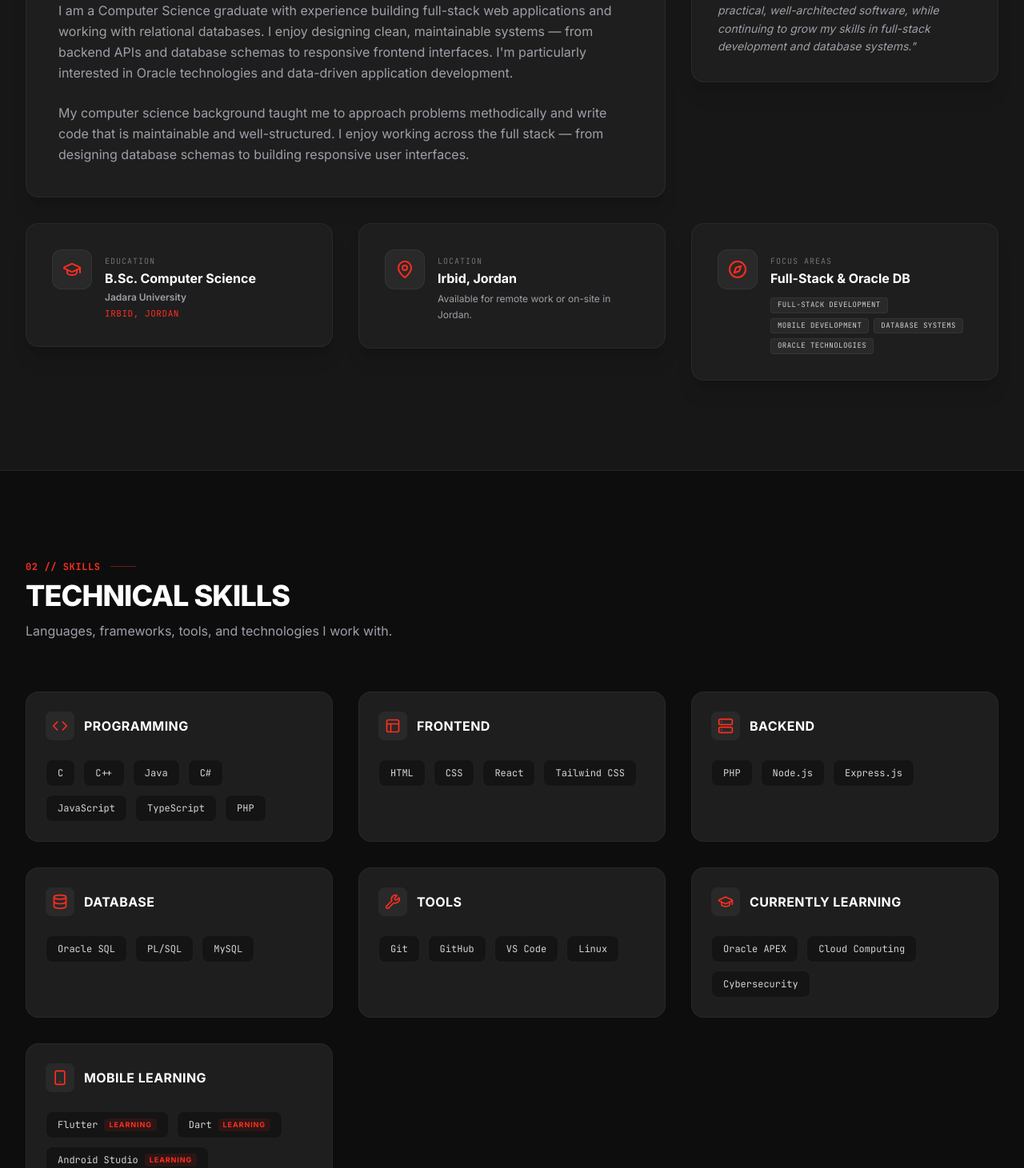
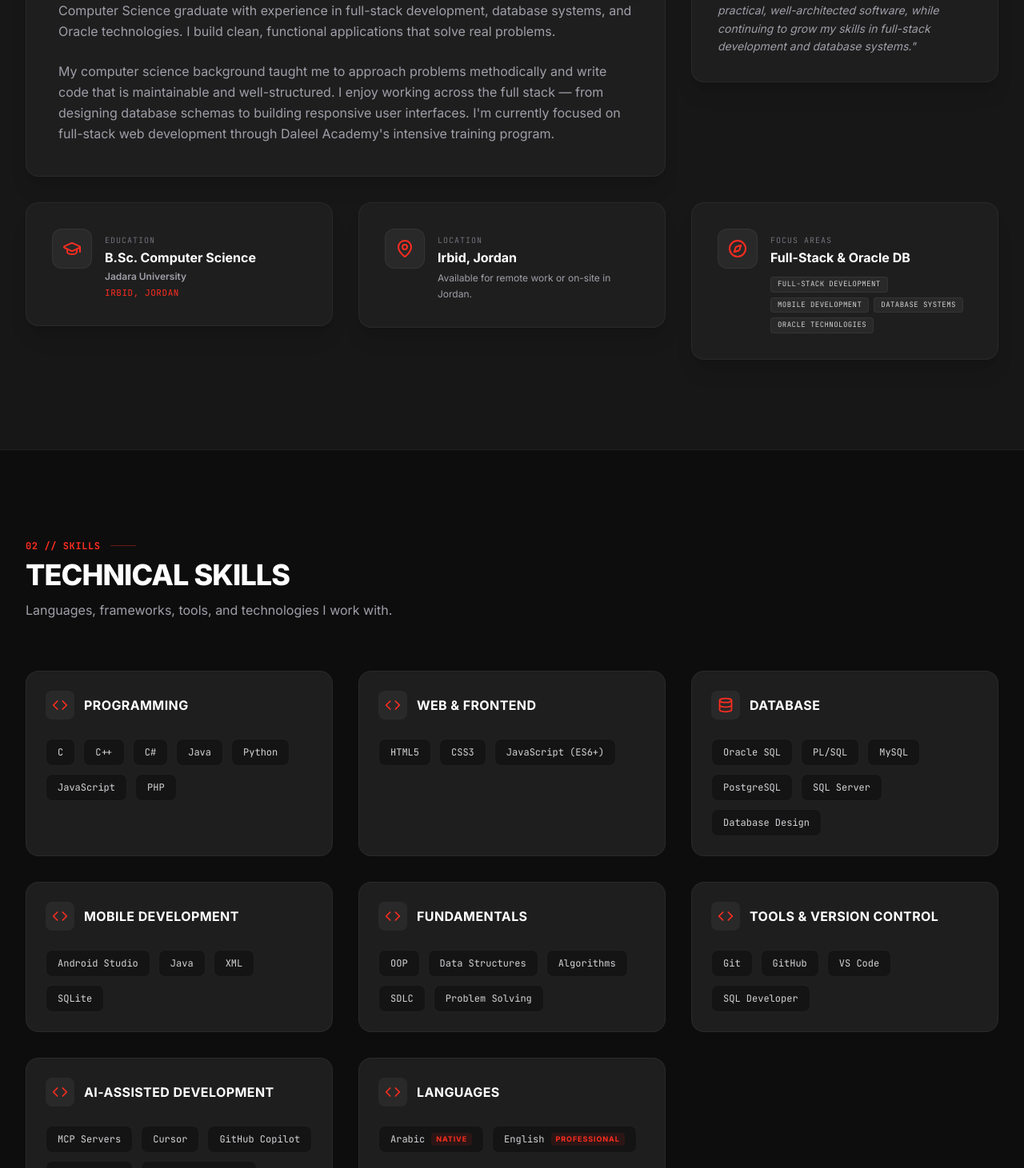
Before and after one commit to mohammadalnajjar04/portfolio, a React (Vite) app: page / in a window 1280 px wide. Shown: the part 1227-2688 px from the top of the page at 80% size. Built offline with nearby package versions, Linux system fonts and the light colour scheme.

Commit message:
Update portfolio content and resume to match 2026 CV

```diff
--- a/src/components/Footer.tsx
+++ b/src/components/Footer.tsx
@@ -20,10 +20,10 @@ export default function Footer() {
         {/* Brand Meta */}
         <div className="text-center md:text-left space-y-2">
           <div className="font-sans font-extrabold text-white text-lg tracking-tighter uppercase">
-            MOHAMMAD ALNAJJAR
+            MOHAMMAD AL-NAJJAR
           </div>
           <p className="text-xs text-zinc-500 font-mono">
-            Software Engineer &amp; Computer Science Graduate.
+            {personalInfo.role}.
           </p>
         </div>
 
@@ -58,7 +58,7 @@ export default function Footer() {
           </div>
 
           <p className="text-xs text-zinc-600 font-mono leading-relaxed">
-            © {new Date().getFullYear()} Mohammad Alnajjar. Built with React, TypeScript, and Tailwind CSS.
+            © {new Date().getFullYear()} Mohammad Al-Najjar. Built with React, TypeScript, and Tailwind CSS.
           </p>
         </div>
       </div>
--- a/src/components/ProjectCard.tsx
+++ b/src/components/ProjectCard.tsx
@@ -153,17 +153,11 @@ export default function ProjectCard({ project }: ProjectCardProps) {
                 Project Details
               </div>
               <p className="leading-relaxed">
-                {project.id === "restaurant-reservation" && (
-                  "Built with React and Node.js. Features include table reservation management, menu browsing, and an admin panel for restaurant staff."
+                {project.id === "agri-supply-chain" && (
+                  "Built with PHP, JavaScript, HTML5, CSS3, and MySQL. Features AI-assisted decision-support modules for price prediction and logistics optimization, dynamic dashboards, and secure authentication."
                 )}
-                {project.id === "agri-supply-chain" && (
-                  "Developed with PHP and MySQL. Connects farmers, transporters, and store owners with AI-assisted decision support for supply chain coordination."
-                )}
-                {project.id === "oracle-journey" && (
-                  "Practice repository covering Oracle SQL, PL/SQL packages, stored procedures, triggers, and relational database design concepts."
-                )}
-                {project.id === "mobile-learning" && (
-                  "Learning Flutter and Dart for cross-platform mobile development. Exploring state management, async programming, and responsive UI patterns."
+                {project.id === "customer-service-mobile" && (
+                  "Built with Android Studio, Java, and XML. Includes custom UI components for customer inquiry modules, SQLite offline data storage, and localized synchronization."
                 )}
               </p>
             </div>
--- a/src/components/TimelineItem.tsx
+++ b/src/components/TimelineItem.tsx
@@ -15,7 +15,8 @@ interface TimelineItemProps {
 export default function TimelineItem({ item, index }: TimelineItemProps) {
   // Determine relevant icon for timeline item
   const getTimelineIcon = (id: string) => {
-    if (id.includes("dalil")) return <Briefcase className="w-5 h-5 text-primary" />;
+    if (id.includes("daleel")) return <Briefcase className="w-5 h-5 text-primary" />;
+    if (id.includes("ideco")) return <Briefcase className="w-5 h-5 text-primary" />;
     if (id.includes("bsc") || id.includes("degree")) return <GraduationCap className="w-5 h-5 text-primary" />;
     if (id.includes("oracle")) return <Code2 className="w-5 h-5 text-primary" />;
     return <Award className="w-5 h-5 text-primary" />;
--- a/src/data/portfolioData.ts
+++ b/src/data/portfolioData.ts
@@ -40,16 +40,17 @@ export interface Certificate {
 }
 
 export const personalInfo = {
-  name: "Mohammad Alnajjar",
+  name: "Mohammad Al-Najjar",
   location: "Irbid, Jordan",
   education: "B.Sc. Computer Science – Jadara University",
-  role: "Software Engineer",
-    resumeUrl: `${import.meta.env.BASE_URL}Mohammad_Alnajjar_CV.pdf`,
+  role: "Full-Stack Developer & Software Engineer",
+  resumeUrl: `${import.meta.env.BASE_URL}Mohammad_Alnajjar_CV.pdf`,
   focus: ["Full-Stack Development", "Mobile Development", "Database Systems", "Oracle Technologies"],
   github: "https://github.com/mohammadalnajjar04",
   linkedin: "https://www.linkedin.com/in/mohammad-alnajjar04",
   email: "alnajjarmohammad00@gmail.com",
-  bio: "I am a Computer Science graduate with experience building full-stack web applications and working with relational databases. I enjoy designing clean, maintainable systems — from backend APIs and database schemas to responsive frontend interfaces. I'm particularly interested in Oracle technologies and data-driven application development.",
+  phone: "+962797169202",
+  bio: "Computer Science graduate with experience in full-stack development, database systems, and Oracle technologies. I build clean, functional applications that solve real problems.",
   objective: "To contribute to engineering teams building practical, well-architected software, while continuing to grow my skills in full-stack development and database systems."
 };
 
@@ -59,28 +60,19 @@ export const skillsData: SkillGroup[] = [
     skills: [
       { name: "C" },
       { name: "C++" },
+      { name: "C#" },
       { name: "Java" },
-      { name: "C#" },
+      { name: "Python" },
       { name: "JavaScript" },
-      { name: "TypeScript" },
       { name: "PHP" }
     ]
   },
   {
-    category: "Frontend",
+    category: "Web & Frontend",
     skills: [
-      { name: "HTML" },
-      { name: "CSS" },
-      { name: "React" },
-      { name: "Tailwind CSS" }
-    ]
-  },
-  {
-    category: "Backend",
-    skills: [
-      { name: "PHP" },
-      { name: "Node.js" },
-      { name: "Express.js" }
+      { name: "HTML5" },
+      { name: "CSS3" },
+      { name: "JavaScript (ES6+)" }
     ]
   },
   {
@@ -88,54 +80,77 @@ export const skillsData: SkillGroup[] = [
     skills: [
       { name: "Oracle SQL" },
       { name: "PL/SQL" },
-      { name: "MySQL" }
+      { name: "MySQL" },
+      { name: "PostgreSQL" },
+      { name: "SQL Server" },
+      { name: "Database Design" }
     ]
   },
   {
-    category: "Tools",
+    category: "Mobile Development",
+    skills: [
+      { name: "Android Studio" },
+      { name: "Java" },
+      { name: "XML" },
+      { name: "SQLite" }
+    ]
+  },
+  {
+    category: "Fundamentals",
+    skills: [
+      { name: "OOP" },
+      { name: "Data Structures" },
+      { name: "Algorithms" },
+      { name: "SDLC" },
+      { name: "Problem Solving" }
+    ]
+  },
+  {
+    category: "Tools & Version Control",
     skills: [
       { name: "Git" },
       { name: "GitHub" },
       { name: "VS Code" },
-      { name: "Linux" }
+      { name: "SQL Developer" }
     ]
   },
   {
-    category: "Currently Learning",
+    category: "AI-Assisted Development",
     skills: [
-      { name: "Oracle APEX" },
-      { name: "Cloud Computing" },
-      { name: "Cybersecurity" }
+      { name: "MCP Servers" },
+      { name: "Cursor" },
+      { name: "GitHub Copilot" },
+      { name: "Vibe Coding" },
+      { name: "ChatGPT / Claude" }
     ]
   },
   {
-    category: "Mobile Learning",
+    category: "Languages",
     skills: [
-      { name: "Flutter", level: "Learning" },
-      { name: "Dart", level: "Learning" },
-      { name: "Android Studio", level: "Learning" }
+      { name: "Arabic", level: "Native" },
+      { name: "English", level: "Professional" }
     ]
   }
 ];
 
 export const projectsData: Project[] = [
   {
-    id: "restaurant-reservation",
-    title: "Restaurant Reservation System",
-    type: "Personal Project",
-    status: "private",
-    description: "A restaurant reservation platform with menu browsing, online table booking, responsive UI, and an admin dashboard.",
-    technologies: ["React", "TypeScript", "Tailwind CSS", "Node.js", "Express", "Database"],
-    badge: "Private Repository"
+    id: "agri-supply-chain",
+    title: "AI-Based Agricultural Supply Chain Web Application",
+    type: "Graduation Project / Capstone",
+    status: "graduation",
+    description: "Built a centralized web application to streamline interactions between farmers, transporters, and distributors. Designed dynamic user dashboards, secure authentication workflows, and structured relational database schemas. Integrated AI-assisted decision-support modules for price prediction and logistics optimization.",
+    technologies: ["PHP", "JavaScript", "HTML5", "CSS3", "SQL", "MySQL", "AI Algorithms"],
+    badge: "Capstone Project - 2026"
   },
   {
-    id: "agri-supply-chain",
-    title: "Agricultural Supply Chain Management System",
-    type: "Graduation Project",
-    status: "graduation",
-    description: "A platform connecting farmers, transporters, and store owners with AI-assisted decision support and real-time coordination.",
-    technologies: ["PHP", "MySQL", "Web Development", "Database Design"],
-    badge: "Graduation Project"
+    id: "customer-service-mobile",
+    title: "Customer Service Mobile Application",
+    type: "Field Training Project - IDECO",
+    status: "private",
+    description: "Designed and built Android UI components (using XML & Java) and integrated SQLite for offline data storage and localized synchronization to handle customer inquiry modules.",
+    technologies: ["Android Studio", "Java", "XML", "SQLite"],
+    badge: "Field Training - 2026"
   },
   {
     id: "portfolio",
@@ -146,83 +161,92 @@ export const projectsData: Project[] = [
     technologies: ["React", "TypeScript", "Tailwind CSS", "Motion"],
     githubUrl: "https://github.com/mohammadalnajjar04/portfolio",
     badge: "Active"
-  },
-  {
-    id: "oracle-journey",
-    title: "Oracle SQL / PL-SQL Practice",
-    type: "Learning Repository",
-    status: "private",
-    description: "Personal repository documenting Oracle SQL, PL/SQL, and Oracle APEX practice with exercises and database concepts.",
-    technologies: ["Oracle SQL", "PL/SQL", "Oracle APEX"],
-    badge: "Private Repository"
-  },
-  {
-    id: "mobile-learning",
-    title: "Mobile Development Learning",
-    type: "Learning",
-    status: "learning",
-    description: "Currently learning Flutter, Dart, and Android Studio to build mobile applications.",
-    technologies: ["Flutter", "Dart", "Android Studio"],
-    badge: "In Progress"
   }
 ];
 
 export const experienceData: Experience[] = [
   {
-    id: "dalil-training",
-    title: "Full Stack Training Program",
-    organization: "Dalil Group",
-    period: "Ongoing",
-    description: "Training in end-to-end web development, API integration, and production-level application architecture.",
-    tags: ["Full-Stack", "API Development", "Web Development"]
+    id: "daleel-training",
+    title: "Full-Stack Developer Trainee",
+    organization: "Daleel Academy - Jordan",
+    period: "07/2026 - Present",
+    description: "Enrolled in an intensive hybrid training program focused on full-stack web application development and modern engineering practices. Developing functional web applications, connecting responsive front-end interfaces with server-side logic and relational databases. Applying clean code principles, OOP patterns, and Git version control in collaborative team environments.",
+    tags: ["HTML5", "CSS3", "JavaScript", "PHP", "C#", "SQL Server", "PostgreSQL", "Git"]
+  },
+  {
+    id: "ideco-training",
+    title: "Field Training Intern",
+    organization: "Irbid District Electricity Company (IDECO) - Jordan",
+    period: "02/2026 - 05/2026",
+    description: "Assisted in designing and developing a customer service mobile application within a real-world enterprise infrastructure. Collaborated with supervisors and technical teams while applying practical software engineering concepts. Enhanced skills in mobile development, troubleshooting, database integration, and corporate communication.",
+    tags: ["Android Studio", "Java", "XML", "SQLite"]
   },
   {
     id: "bsc-degree",
     title: "B.Sc. Computer Science",
-    organization: "Jadara University",
-    period: "Graduated",
-    description: "Studied algorithms, object-oriented design, relational databases, and software engineering fundamentals.",
-    tags: ["Algorithms", "Object-Oriented Design", "Databases"]
-  },
-  {
-    id: "oracle-sql-path",
-    title: "Oracle SQL / PL-SQL Self-Study",
-    organization: "Independent Learning",
-    period: "Ongoing",
-    description: "Self-directed practice with Oracle SQL, PL/SQL, relational schemas, stored procedures, and query optimization.",
-    tags: ["Oracle DB", "PL/SQL", "Database Design"]
-  },
-  {
-    id: "portfolio-building",
-    title: "Personal Project Development",
-    organization: "Independent",
-    period: "Ongoing",
-    description: "Building portfolio projects and open-source work to deepen skills in full-stack development and software design.",
-    tags: ["React", "Node.js", "Full-Stack"]
+    organization: "Jadara University - Irbid, Jordan",
+    period: "2022 - 2026",
+    description: "Grade: Excellent GPA (86/100). Core Competencies: Software Engineering, Object-Oriented Programming, Data Structures, Algorithms, Relational Databases, Web Development, Networks, and Operating Systems.",
+    tags: ["Software Engineering", "OOP", "Data Structures", "Algorithms", "Databases"]
   }
 ];
 
 export const certificatesData: Certificate[] = [
   {
-    id: "cert-oracle-sql",
-    title: "Oracle Database SQL Specialist",
-    issuer: "Oracle Academy",
-    date: "Planned",
-    status: "coming_soon"
+    id: "claude-code-101",
+    title: "Claude Code 101",
+    issuer: "Anthropic",
+    date: "2026",
+    status: "completed"
   },
   {
-    id: "cert-fullstack",
-    title: "Full-Stack Developer",
-    issuer: "Dalil Training Program",
-    date: "Planned",
-    status: "coming_soon"
+    id: "claude-101",
+    title: "Claude 101",
+    issuer: "Anthropic",
+    date: "2026",
+    status: "completed"
   },
   {
-    id: "cert-cybersecurity",
-    title: "Cybersecurity & Network Defense",
-    issuer: "Planned Certification Path",
-    date: "Planned",
-    status: "coming_soon"
+    id: "pcep-python",
+    title: "PCEP – Certified Entry-Level Python Programmer",
+    issuer: "Python Institute",
+    date: "2026",
+    status: "completed"
+  },
+  {
+    id: "python-essentials-1",
+    title: "Python Essentials 1",
+    issuer: "Cisco Networking Academy",
+    date: "2026",
+    status: "completed"
+  },
+  {
+    id: "ieee-ai-hackathon",
+    title: "IEEE Jordan AI Modeling Hackathon 1.0 Participant",
+    issuer: "IEEE",
+    date: "2025",
+    status: "completed"
+  },
+  {
+    id: "web-dev-training",
+    title: "Web Development Training (36 Hours)",
+    issuer: "Jadara University",
+    date: "2024",
+    status: "completed"
+  },
+  {
+    id: "infosec-linux",
+    title: "InfoSec & Linux Fundamentals (40 Hours)",
+    issuer: "DevSec Academy",
+    date: "2024",
+    status: "completed"
+  },
+  {
+    id: "droidcon-amman",
+    title: "Droidcon Amman Conference & Hackathon Attendee",
+    issuer: "Droidcon",
+    date: "2024",
+    status: "completed"
   }
 ];
 
@@ -231,23 +255,16 @@ export const githubStatsData = {
   profileUrl: "https://github.com/mohammadalnajjar04",
   featuredRepos: [
     {
-      name: "restaurant-reservation",
-      description: "Restaurant reservation system built during full-stack training.",
-      language: "TypeScript",
-      stars: 0,
-      forks: 0
-    },
-    {
       name: "agri-supply-chain",
-      description: "Graduation project for agricultural supply chain management.",
+      description: "AI-Based Agricultural Supply Chain Web Application — graduation capstone project.",
       language: "PHP",
       stars: 0,
       forks: 0
     },
     {
-      name: "oracle-plsql-practice",
-      description: "Practice repository for Oracle SQL and PL/SQL development.",
-      language: "PL/SQL",
+      name: "portfolio",
+      description: "Personal portfolio website built with React, TypeScript, and Tailwind CSS.",
+      language: "TypeScript",
       stars: 0,
       forks: 0
     }
--- a/src/sections/About.tsx
+++ b/src/sections/About.tsx
@@ -41,7 +41,7 @@ export default function About() {
               {personalInfo.bio}
             </p>
             <p className="text-zinc-400 text-sm md:text-base leading-relaxed">
-              My computer science background taught me to approach problems methodically and write code that is maintainable and well-structured. I enjoy working across the full stack — from designing database schemas to building responsive user interfaces.
+              My computer science background taught me to approach problems methodically and write code that is maintainable and well-structured. I enjoy working across the full stack — from designing database schemas to building responsive user interfaces. I'm currently focused on full-stack web development through Daleel Academy's intensive training program.
             </p>
           </motion.div>
 
--- a/src/sections/Certificates.tsx
+++ b/src/sections/Certificates.tsx
@@ -4,7 +4,7 @@
  */
 
 import { motion } from "motion/react";
-import { Award, Clock, ArrowUpRight, Lock } from "lucide-react";
+import { Award, Clock, ArrowUpRight, Lock, CheckCircle } from "lucide-react";
 import SectionHeader from "../components/SectionHeader";
 import { certificatesData } from "../data/portfolioData";
 
@@ -14,8 +14,8 @@ export default function Certificates() {
       <div className="max-w-7xl mx-auto px-6 md:px-8">
         <SectionHeader
           number="05 // CERTIFICATES"
-          title="Certificates"
-          subtitle="Professional certifications I am currently working toward."
+          title="Certificates & Achievements"
+          subtitle="Professional certifications, training completions, and hackathon participation."
         />
 
         <div className="grid grid-cols-1 md:grid-cols-2 lg:grid-cols-3 gap-6 md:gap-8">
@@ -37,10 +37,17 @@ export default function Certificates() {
                   <div className="p-2.5 rounded-lg bg-white/5 text-primary group-hover:bg-primary/5 transition-all">
                     <Award className="w-5 h-5" />
                   </div>
-                  <div className="flex items-center gap-1.5 px-2.5 py-1 rounded bg-amber-950/20 text-amber-400 border border-amber-900/30 text-[10px] font-mono uppercase font-bold tracking-wider">
-                    <Clock className="w-3 h-3 text-amber-400" />
-                    <span>Planned</span>
-                  </div>
+                  {cert.status === "completed" ? (
+                    <div className="flex items-center gap-1.5 px-2.5 py-1 rounded bg-emerald-950/20 text-emerald-400 border border-emerald-900/30 text-[10px] font-mono uppercase font-bold tracking-wider">
+                      <CheckCircle className="w-3 h-3 text-emerald-400" />
+                      <span>Completed</span>
+                    </div>
+                  ) : (
+                    <div className="flex items-center gap-1.5 px-2.5 py-1 rounded bg-amber-950/20 text-amber-400 border border-amber-900/30 text-[10px] font-mono uppercase font-bold tracking-wider">
+                      <Clock className="w-3 h-3 text-amber-400" />
+                      <span>Planned</span>
+                    </div>
+                  )}
                 </div>
 
                 {/* Title */}
@@ -52,9 +59,13 @@ export default function Certificates() {
               </div>
 
               <div className="pt-4 border-t border-white/5 flex items-center justify-between text-[11px] font-mono text-zinc-600 mt-auto">
-                <span className="uppercase tracking-wider">Not yet completed</span>
+                <span className="uppercase tracking-wider">{cert.date}</span>
                 <span className="flex items-center gap-1">
-                  <Lock className="w-3 h-3" /> Planned
+                  {cert.status === "completed" ? (
+                    <><CheckCircle className="w-3 h-3" /> Verified</>
+                  ) : (
+                    <><Lock className="w-3 h-3" /> Planned</>
+                  )}
                 </span>
               </div>
             </motion.div>
--- a/src/sections/GitHub.tsx
+++ b/src/sections/GitHub.tsx
@@ -38,7 +38,7 @@ export default function GitHub() {
               <div className="space-y-2">
                 <h4 className="font-sans font-bold text-white text-xl">@{githubStatsData.username}</h4>
                 <p className="text-sm text-zinc-400 font-mono">
-                  Software Engineer
+                  Full-Stack Developer & Software Engineer
                 </p>
               </div>
 
@@ -81,7 +81,7 @@ export default function GitHub() {
               </h4>
 
               <div className="grid grid-cols-2 md:grid-cols-3 gap-4">
-                {["PHP", "JavaScript", "TypeScript", "Oracle SQL", "MySQL", "React"].map((tech) => (
+                {["PHP", "JavaScript", "Java", "Oracle SQL", "MySQL", "Python"].map((tech) => (
                   <div
                     key={tech}
                     className="rounded-xl bg-black/40 border border-white/5 px-4 py-3 text-center text-sm text-zinc-300 hover:border-primary/30 hover:text-white transition-all duration-300"
--- a/src/sections/Hero.tsx
+++ b/src/sections/Hero.tsx
@@ -10,10 +10,10 @@ import { personalInfo } from "../data/portfolioData";
 
 export default function Hero() {
   const titles = [
+    "Full-Stack Developer",
+    "Software Engineer",
     "Computer Science Graduate",
-    "Software Engineer",
-    "Full-Stack Developer",
-    "Oracle SQL Developer"
+    "Database Specialist"
   ];
 
   const [titleIndex, setTitleIndex] = useState(0);
--- a/src/sections/Skills.tsx
+++ b/src/sections/Skills.tsx
@@ -25,7 +25,7 @@ export default function Skills() {
 
         <div className="mt-12 p-6 rounded-2xl bg-[#1E1E1E]/40 border border-white/5 text-center max-w-2xl mx-auto">
           <p className="font-mono text-[11px] text-zinc-500 uppercase tracking-widest leading-relaxed">
-            Mobile development (Flutter, Dart) and enterprise tools (Oracle APEX) are currently in progress.
+            AI-assisted development tools (Cursor, Copilot, MCP Servers) and languages (Arabic, English) are also part of my toolkit.
           </p>
         </div>
       </div>
```
Also changed, not shown: src/sections/Contact.tsx (+9 -2 lines).
